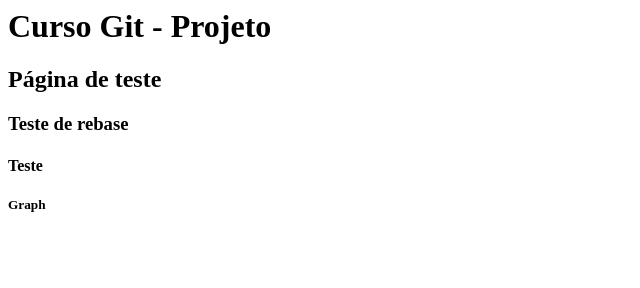
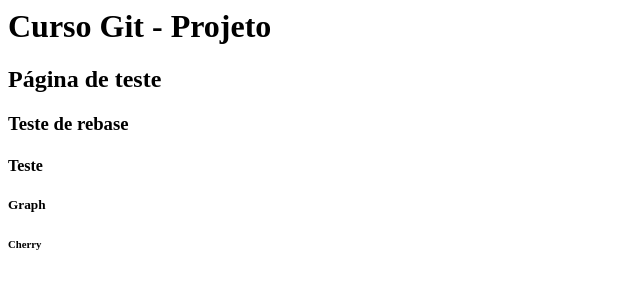
Before and after one commit to pivorodrigues/mygamevault, a plain HTML site: page index.html in a window 1280 px wide. Shown: the full height of the page, 0-640 px from the left. Drawn offline with Linux system fonts and the light colour scheme.

Commit message:
Cherry - teste1

```diff
--- a/index.html
+++ b/index.html
@@ -8,5 +8,6 @@
    <h3>Teste de rebase</h3>
    <h4>Teste</h4>
    <h5>Graph</h5>
+   <h6>Cherry</h6>
 </body>
 </html>
```
